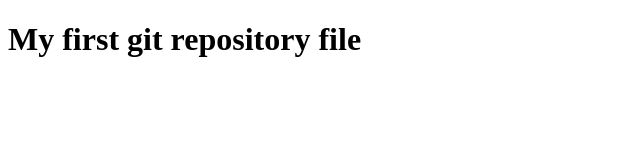
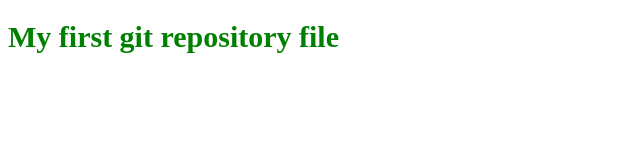
Before and after one commit to CodingForFuture/Git-Practice-0, a plain HTML site: page index.html in a window 1280 px wide. Shown: the whole page, without its empty margins (0-640 px from the left). Drawn offline with Linux system fonts and the light colour scheme.

Commit message:
css file created and linked

```diff
--- a/index.html
+++ b/index.html
@@ -2,6 +2,7 @@
 <html>
 <head>
 	<title>Git Pratice</title>
+	<link rel="stylesheet" type="text/css" href="style.css">
 </head>
 <body>
 	<h1>My first git repository file</h1>
--- /dev/null
+++ b/style.css
@@ -0,0 +1,4 @@
+h1 {
+	color: green;
+	font-size: 30px;
+}
```
